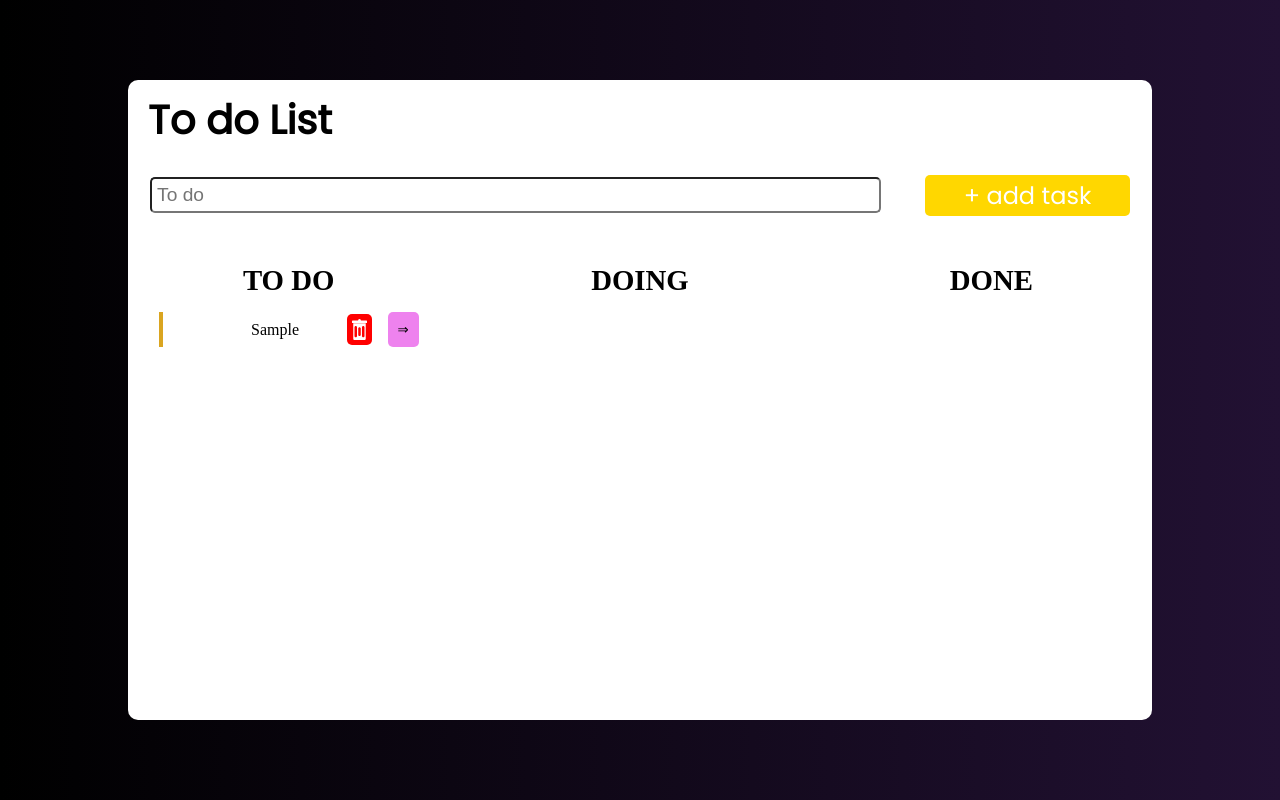
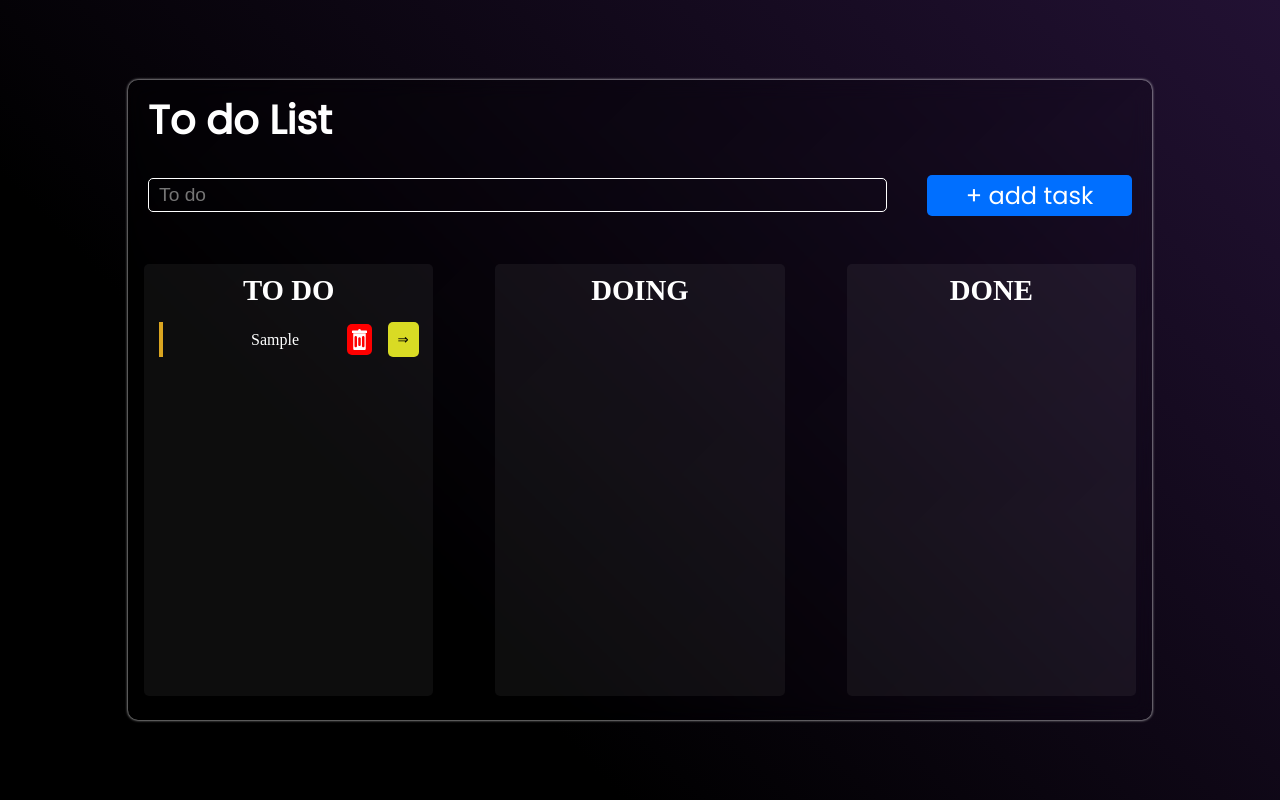
Before and after one commit to LoopMon/to-do-list, a website built with Vite: page index.html in a window 1280 px wide. Both pictures are taken after typing "Sample" into the empty fields and a click on the button "+ add task". Built offline with nearby package versions, Linux system fonts and the light colour scheme.

Commit message:
dark-mode

```diff
--- a/src/style.css
+++ b/src/style.css
@@ -7,8 +7,8 @@
 
 :root {
     --bgGradient: linear-gradient(
-        to right,
-        black,
+        45deg,
+        black 30%,
         #221133
     )
 }
@@ -22,7 +22,14 @@ body {
 }
 
 .container {
-    background-color: #fff;
+    backdrop-filter: blur(10px);
+    -webkit-backdrop-filter: blur(10px);
+    background-image: linear-gradient(
+        135deg,
+        rgb(0 0 0 / 0.37),
+        rgb(0 0 0 / 0)
+    );
+    box-shadow: 0px 0px 3px #fff;
     width: 100%;
     max-width: 80vw;
     display: flex;
@@ -36,6 +43,7 @@ body {
 }
 
 .header h3 {
+    color: #fff;
     font-family: "Poppins", sans-serif;
     font-size: 2.5em;
     margin: 10px 20px;
@@ -51,7 +59,10 @@ body {
 
 .input #text {
     width: 70%;
-    padding: 5px;
+    color: #fff;
+    background: transparent;
+    border: 1px solid #fff;
+    padding: 5px 10px;
     outline: none;
     border-radius: 5px;
     font-size: 1.2em;
@@ -63,7 +74,7 @@ body {
     outline: none;
     border: none;
     border-radius: 5px;
-    background-color: gold;
+    background-color: #006fff;
     color: #fff;
     font-size: 1.5em;
     cursor: pointer;
@@ -73,7 +84,6 @@ body {
 
 .input button:hover {
     letter-spacing: 2px;
-    background-color: #ff0;
 }
 
 .to-do-list {
@@ -89,8 +99,9 @@ body {
 
 .to-do-list h2 {
     font-size: 1.8em;
+    color: #fff;
     text-transform: uppercase;
-    margin-bottom: 10px;
+    margin: 10px 0px;
 }
 
 .to-do-list > div {
@@ -101,10 +112,12 @@ body {
     flex-direction: column;
     flex-direction: column;
     align-items: center;
+    background-color: rgb(255 255 255 / 0.05);
 }
 
 .to-do-list .tasks {
     width: 90%;
+    color: #fff;
 }
 
 .to-do-list .tasks div {
@@ -123,13 +136,13 @@ body {
     border: none;
     outline: none;
     padding: 10px;
-    background-color: violet;
+    background-color: #d9db24;
     border-radius: 5px;
-    transition: background-color .3s;
+    transition: background-color .25s;
 }
 
 .to-do-list .tasks div button:hover {
-    background-color: blueviolet;
+    background-color: #ff7000;
 }
 .to-do-list .tasks div span::first-letter {
     text-transform: uppercase;
```
Also changed, not shown: public/overview-dark.png (added).
